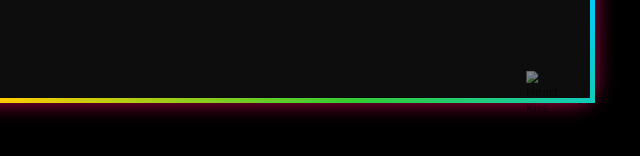
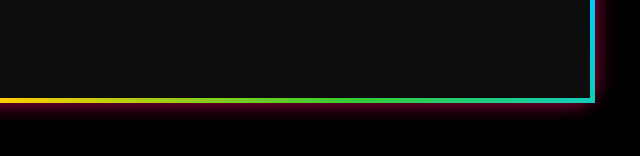
Before and after one commit to ShobhitAsthanaDev/Happy-birtday-vanu, a plain HTML site: page text.html in a window 1280 px wide. Shown: the part 534-690 px from the top of the page, 520-1160 px from the left. Drawn offline with Linux system fonts and the light colour scheme.

Commit message:
Update text.html

```diff
--- a/text.html
+++ b/text.html
@@ -150,7 +150,7 @@
     </div>
 
     <!-- Floating Heart Kiss Animation -->
-    <img src="heartkiss.png" alt="Heart Kiss" class="heart-animation">
+
   </div>
 </body>
 </html>
```
